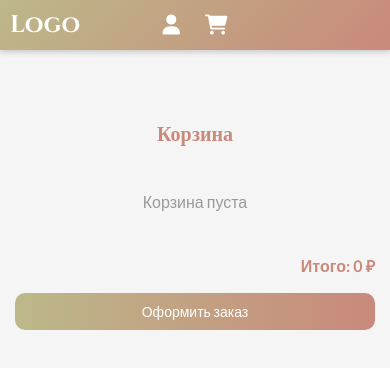
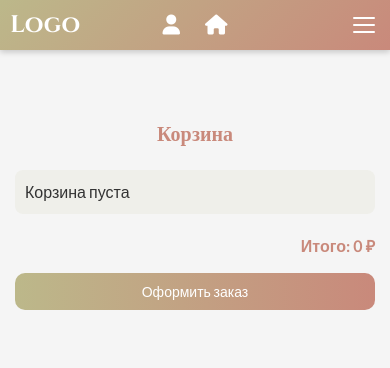
Before and after one commit to Bansheee46/DEMO2, a plain HTML site: page cart.html in a window 390 px wide. Drawn offline with Linux system fonts and the light colour scheme.

Commit message:
menu-upd + Cart-upd4

```diff
--- a/cart.html
+++ b/cart.html
@@ -18,11 +18,30 @@
             <a href="#" class="header__icon" aria-label="Профиль"><i class="fas fa-user"></i></a>
           </div>
           <div class="cart-wrapper">
-        <div class="icon-wrapper" data-tooltip="Корзина">
-          <a href="cart.html" class="header__icon" aria-label="Корзина">
-            <i class="fas fa-shopping-cart"></i>
+            <div class="icon-wrapper" id="cart-icon-wrapper" data-tooltip="Корзина">
+              <a href="cart.html" class="header__icon" id="cart-icon-link" aria-label="Корзина">
+                <i id="cart-icon" class="fas fa-shopping-cart"></i>
                 <span class="cart-count">0</span>
               </a>
+            </div>
+          </div>
+        </div>
+        <input type="checkbox" id="menu-icon" class="menu-icon" aria-expanded="false">
+        <label for="menu-icon" class="burger-menu">
+          <span class="burger-menu__line"></span>
+          <span class="burger-menu__line"></span>
+          <span class="burger-menu__line"></span>
+        </label>
+        <div class="header__extra">
+          <div class="header__extra-icons">
+            <div class="icon-wrapper">
+              <a href="#" class="header__icon" aria-label="Избранное"><i class="fas fa-heart"></i><span class="icon-bg"><span class="icon-text">Избранное</span></span></a>
+            </div>
+            <div class="icon-wrapper">
+              <a href="#" class="header__icon" aria-label="Поиск"><i class="fas fa-search"></i><span class="icon-bg"><span class="icon-text">Поиск</span></span></a>
+            </div>
+            <div class="icon-wrapper">
+              <a href="#" class="header__icon" aria-label="О нас"><i class="fas fa-info-circle"></i><span class="icon-bg"><span class="icon-text">О нас</span></span></a>
             </div>
           </div>
         </div>
--- a/mobile.js
+++ b/mobile.js
@@ -5,6 +5,14 @@ document.addEventListener('DOMContentLoaded', () => {
     let cartItems = JSON.parse(localStorage.getItem('cartItems')) || [];
     const cartCount = document.querySelector('.cart-count');
     const cartWrapper = document.querySelector('.cart-wrapper');
+    const cartIconWrapper = document.querySelector('#cart-icon-wrapper');
+    const cartIconLink = document.querySelector('#cart-icon-link');
+    const cartIcon = document.querySelector('#cart-icon');
+
+    // Проверка наличия элементов для иконок
+    console.log('cartIconWrapper:', cartIconWrapper);
+    console.log('cartIconLink:', cartIconLink);
+    console.log('cartIcon:', cartIcon);
 
     // Обновление счетчика корзины
     function updateCartCount() {
@@ -20,11 +28,33 @@ document.addEventListener('DOMContentLoaded', () => {
       }
     }
 
+    // Динамическая замена иконки и ссылки
+    if (window.location.pathname.includes('cart.html')) {
+      console.log('Switching to home icon');
+      if (cartIconWrapper && cartIconLink && cartIcon) {
+        cartIconWrapper.setAttribute('data-tooltip', 'На главную');
+        cartIconLink.setAttribute('href', 'mobile.html');
+        cartIconLink.setAttribute('aria-label', 'На главную');
+        cartIcon.className = 'fas fa-home';
+      } else {
+        console.error('Cart icon elements not found');
+      }
+    } else {
+      console.log('Switching to cart icon');
+      if (cartIconWrapper && cartIconLink && cartIcon) {
+        cartIconWrapper.setAttribute('data-tooltip', 'Корзина');
+        cartIconLink.setAttribute('href', 'cart.html');
+        cartIconLink.setAttribute('aria-label', 'Корзина');
+        cartIcon.className = 'fas fa-shopping-cart';
+      } else {
+        console.error('Cart icon elements not found');
+      }
+    }
+
     // Логика для главной страницы (mobile.html)
     if (window.location.pathname.includes('mobile.html') || window.location.pathname === '/') {
       console.log('Main page logic');
 
-      // Добавление в корзину
       const buttons = document.querySelectorAll('.product-card__button');
       buttons.forEach(button => {
         button.addEventListener('click', () => {
@@ -42,7 +72,6 @@ document.addEventListener('DOMContentLoaded', () => {
         });
       });
 
-      // Карусель
       const track = document.querySelector('.carousel__track');
       const items = document.querySelectorAll('.carousel__item');
       if (track && items.length) {
@@ -69,7 +98,6 @@ document.addEventListener('DOMContentLoaded', () => {
         window.addEventListener('resize', updateCarousel);
       }
 
-      // Анимация карточек
       const cards = document.querySelectorAll('.product-card');
       if (cards.length) {
         const observer = new IntersectionObserver(
@@ -108,10 +136,13 @@ document.addEventListener('DOMContentLoaded', () => {
       const modalMessage = modal.querySelector('.custom-modal__message');
       const modalClose = modal.querySelector('.custom-modal__close');
 
-      // Отображение товаров в корзине
       function renderCartItems() {
         cartItemsList.innerHTML = '';
         let total = 0;
+        cartItems = JSON.parse(localStorage.getItem('cartItems')) || [];
+        if (cartItems.length === 0) {
+          cartItemsList.innerHTML = '<li>Корзина пуста</li>';
+        } else {
           cartItems.forEach((item, index) => {
             const li = document.createElement('li');
             li.innerHTML = `
@@ -128,22 +159,20 @@ document.addEventListener('DOMContentLoaded', () => {
             cartItemsList.appendChild(li);
             total += item.price;
           });
+        }
         totalElement.textContent = `${total} ₽`;
       }
 
-      // Переключение на форму оформления
       checkoutButton.addEventListener('click', () => {
         checkoutForm.style.display = 'block';
         checkoutButton.style.display = 'none';
       });
 
-      // Возврат назад
       backButton.addEventListener('click', () => {
         checkoutForm.style.display = 'none';
         checkoutButton.style.display = 'block';
       });
 
-      // Отправка формы
       checkoutForm.addEventListener('submit', (e) => {
         e.preventDefault();
         const name = document.querySelector('#checkout-name').value;
@@ -163,7 +192,6 @@ document.addEventListener('DOMContentLoaded', () => {
         }
       });
 
-      // Закрытие модального окна
       modalClose.addEventListener('click', () => {
         modal.setAttribute('aria-hidden', 'true');
       });
@@ -171,7 +199,6 @@ document.addEventListener('DOMContentLoaded', () => {
       renderCartItems();
     }
 
-    // Анимация иконок в островке
     const contactLinks = document.querySelectorAll('.floating-contact__link');
     contactLinks.forEach(link => {
       link.addEventListener('click', (e) => {
```
Also changed, not shown: mobile.html (+6 -15 lines). Lines whose indentation alone changed are shown as unchanged.
